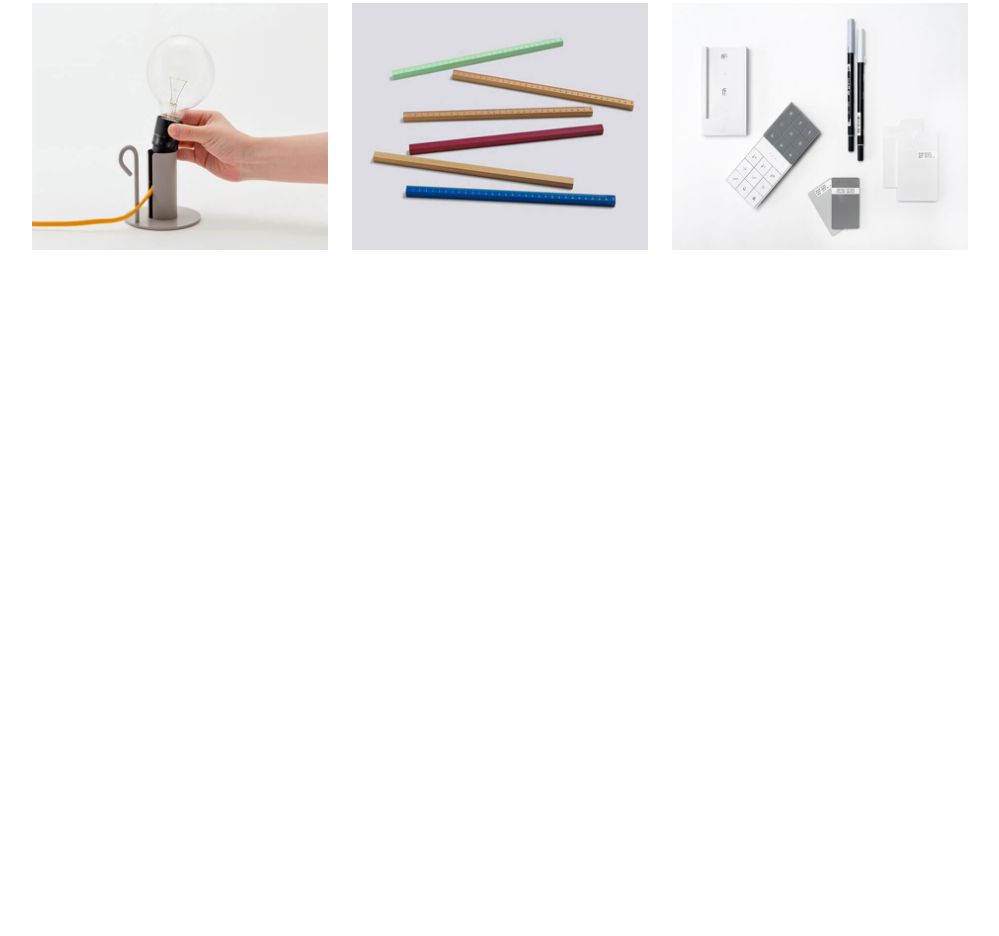
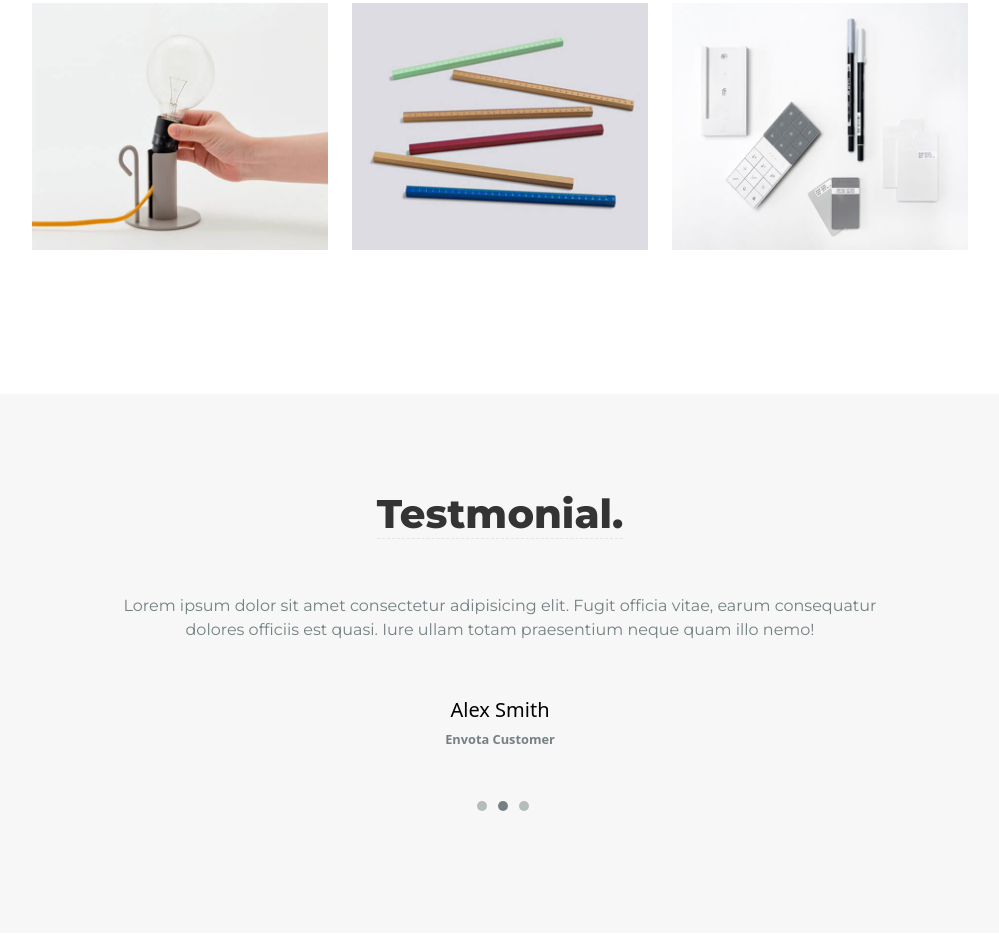
Before and after one commit to ShaimaaAKamal/DanielPortfolio, a plain HTML site: page index.html in a window 1280 px wide. Shown: the part 3129-4065 px from the top of the page, without its empty margins (140-1139 px from the left). Before the commit the page ends 3523 px from the top, so only its background shows below. Drawn offline with Linux system fonts and the light colour scheme.

Commit message:
testmonial  section

```diff
--- a/css/style.css
+++ b/css/style.css
@@ -195,6 +195,7 @@ nav{
         .portfolioBorder{
             border:5px solid #D6D4D5
         }
+
         .work{
             opacity: 0;
             transform: translateY(5%);
@@ -219,6 +220,13 @@ nav{
          transform: translateY(0);
        }
 
+       .carousel-indicators [data-bs-target]{
+        width:10px;
+        height:10px;
+        border-radius: 50%;
+        background-color: var(--siteParg);
+        margin-left:.5rem
+       }
 
 
 @media screen and (min-width: 768px){
--- a/index.html
+++ b/index.html
@@ -433,6 +433,48 @@
         </div>
       </section>
 
+      <section id="Clients" class="py-5 my-5 bg-gray position-relative overflow-hidden">
+        <div class="parent mx-auto">
+           <div class="container-md py-5">
+            <p class="text-site h1 ff-mont fw-bold text-center"><span class="section-title">Testmonial.</span></p>
+              <div class="row justify-content-center">
+                <div class="col-10">
+                  <div id="clientsReview" class="carousel slide" data-bs-ride="carousel">
+                    <div class="carousel-indicators">
+                      <button type="button" data-bs-target="#clientsReview" data-bs-slide-to="0" class="active" aria-current="true" aria-label="Slide 1"></button>
+                      <button type="button" data-bs-target="#clientsReview" data-bs-slide-to="1" aria-label="Slide 2"></button>
+                      <button type="button" data-bs-target="#clientsReview" data-bs-slide-to="2" aria-label="Slide 3"></button>
+                    </div>
+                    <div class="carousel-inner">
+                      <div class="carousel-item active" data-bs-interval="3000">
+                        <div class="py-5 text-center mb-4">
+                           <p class="text-gray ff-mont mb-5">Lorem ipsum dolor sit amet consectetur adipisicing elit. Fugit officia vitae, earum consequatur dolores officiis est quasi. Iure ullam totam praesentium neque quam illo nemo!</p>
+                            <h5 class="text-black py-2 mb-0">Alex Smith</h5>
+                            <p class="text-dGray fs-8 fw-bold">Envota Customer</p>
+                          </div>
+                      </div>
+                      <div class="carousel-item" data-bs-interval="3000">
+                        <div class="py-5 text-center mb-4">
+                          <p class="text-gray ff-mont mb-5">Lorem ipsum dolor sit amet consectetur adipisicing elit. Fugit officia vitae, earum consequatur dolores officiis est quasi. Iure ullam totam praesentium neque quam illo nemo!</p>
+                           <h5 class="text-black py-2 mb-0">Alex Smith</h5>
+                           <p class="text-dGray fs-8 fw-bold">Envota Customer</p>
+                         </div>
+                      </div>
+                      <div class="carousel-item" data-bs-interval="3000">
+                        <div class="py-5 text-center mb-4">
+                          <p class="text-gray ff-mont mb-5">Lorem ipsum dolor sit amet consectetur adipisicing elit. Fugit officia vitae, earum consequatur dolores officiis est quasi. Iure ullam totam praesentium neque quam illo nemo!</p>
+                           <h5 class="text-black py-2 mb-0">Alex Smith</h5>
+                           <p class="text-dGray fs-8 fw-bold">Envota Customer</p>
+                         </div>
+                      </div>
+                    </div>
+                  </div>
+                </div>
+              </div>
+           </div>
+        </div>
+      </section>
+
 
         <script src="js/bootstrap.bundle.min.js"></script>
     </body>
```
Also changed, not shown: css/animate.css.
